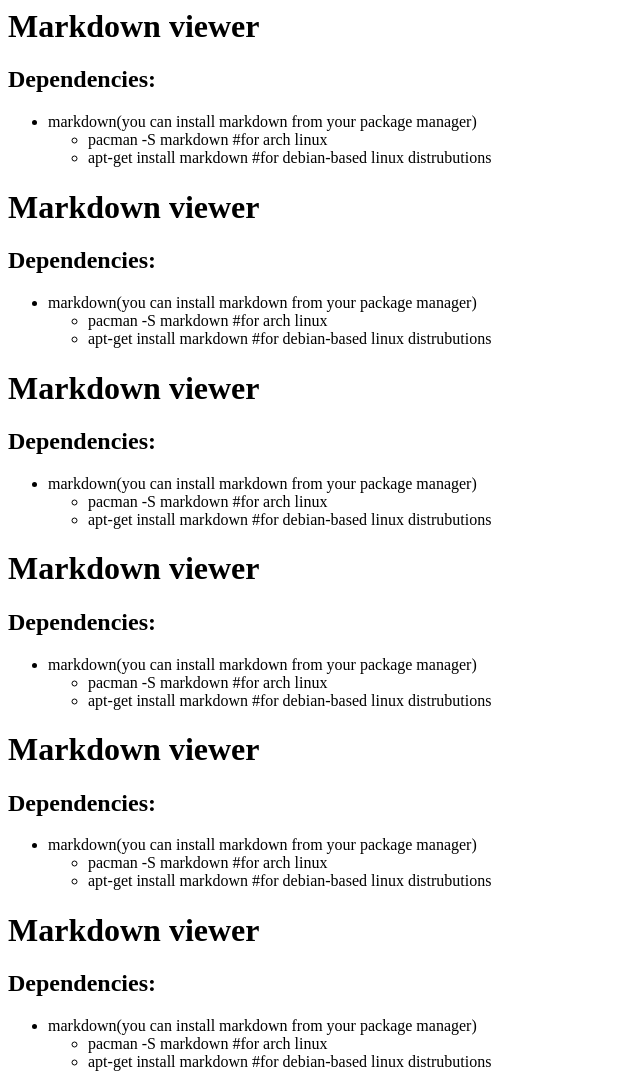
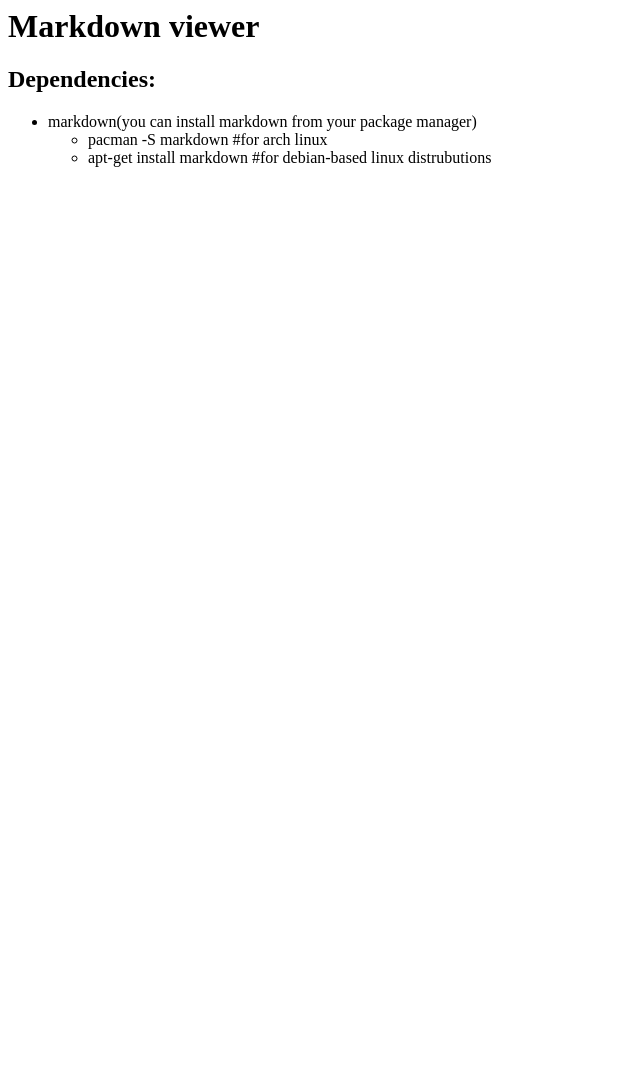
Before and after one commit to DovgaNik/markdown-viewer, a plain HTML site: page index.html in a window 1280 px wide. Shown: the whole page, without its empty margins (0-640 px from the left). After the commit the page ends 800 px from the top, so only its background shows below. Drawn offline with Linux system fonts and the light colour scheme.

```diff
--- a/index.html
+++ b/index.html
@@ -11,73 +11,3 @@
 </ul>
 </li>
 </ul>
-
-<h1>Markdown viewer</h1>
-
-<h2>Dependencies:</h2>
-
-<ul>
-<li>markdown(you can install markdown from your package manager)
-
-<ul>
-<li>pacman -S markdown #for arch linux</li>
-<li>apt-get install markdown #for debian-based linux distrubutions</li>
-</ul>
-</li>
-</ul>
-
-<h1>Markdown viewer</h1>
-
-<h2>Dependencies:</h2>
-
-<ul>
-<li>markdown(you can install markdown from your package manager)
-
-<ul>
-<li>pacman -S markdown #for arch linux</li>
-<li>apt-get install markdown #for debian-based linux distrubutions</li>
-</ul>
-</li>
-</ul>
-
-<h1>Markdown viewer</h1>
-
-<h2>Dependencies:</h2>
-
-<ul>
-<li>markdown(you can install markdown from your package manager)
-
-<ul>
-<li>pacman -S markdown #for arch linux</li>
-<li>apt-get install markdown #for debian-based linux distrubutions</li>
-</ul>
-</li>
-</ul>
-
-<h1>Markdown viewer</h1>
-
-<h2>Dependencies:</h2>
-
-<ul>
-<li>markdown(you can install markdown from your package manager)
-
-<ul>
-<li>pacman -S markdown #for arch linux</li>
-<li>apt-get install markdown #for debian-based linux distrubutions</li>
-</ul>
-</li>
-</ul>
-
-<h1>Markdown viewer</h1>
-
-<h2>Dependencies:</h2>
-
-<ul>
-<li>markdown(you can install markdown from your package manager)
-
-<ul>
-<li>pacman -S markdown #for arch linux</li>
-<li>apt-get install markdown #for debian-based linux distrubutions</li>
-</ul>
-</li>
-</ul>
```
Also changed, not shown: 2 other files.
